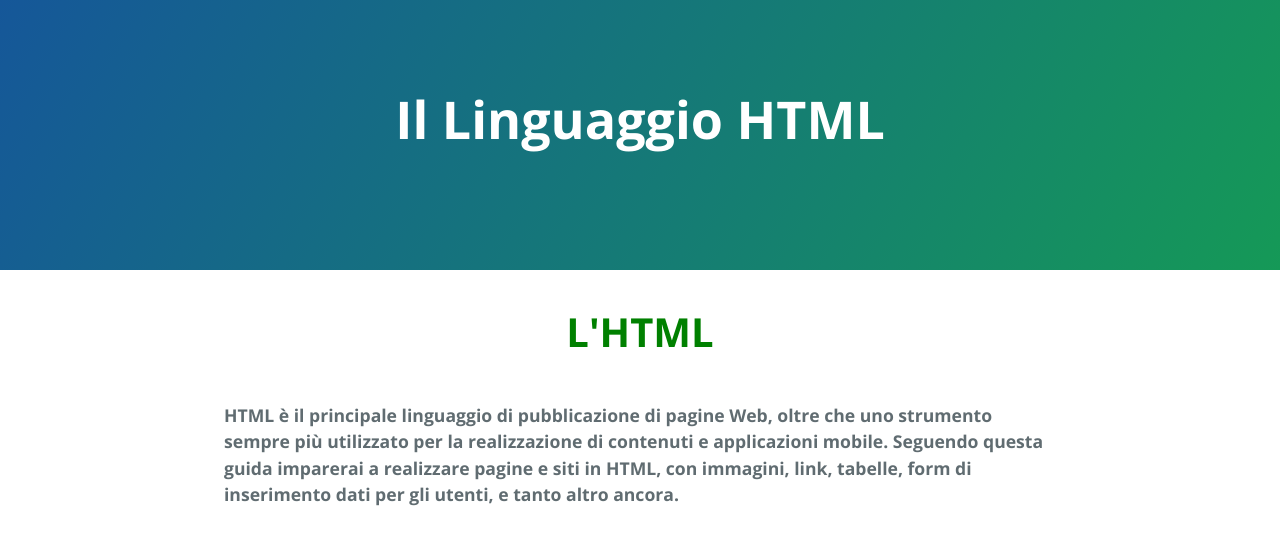
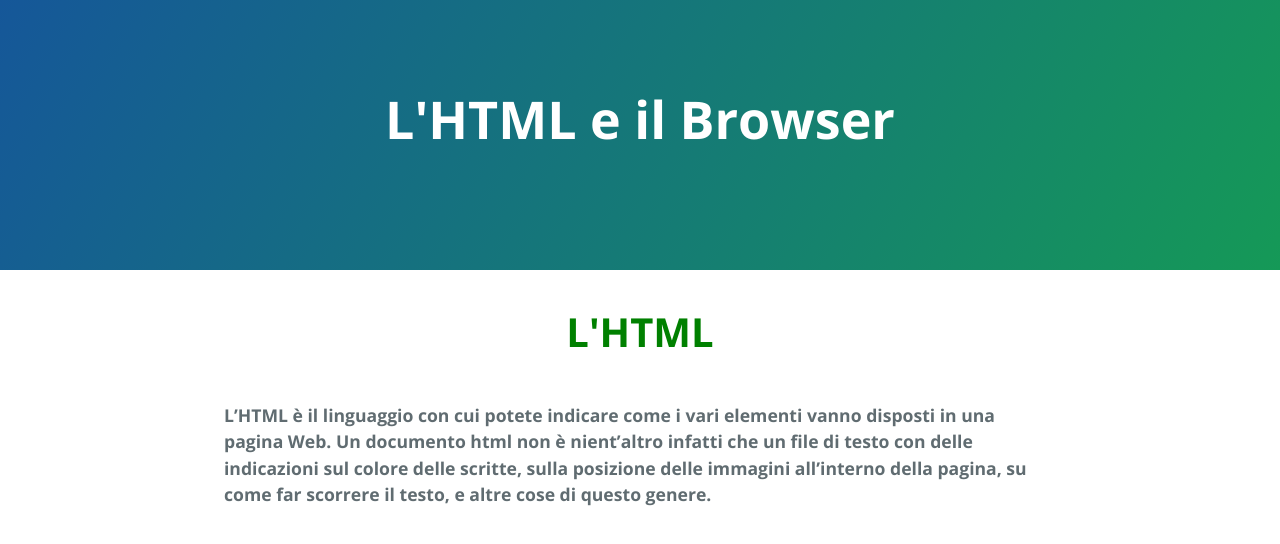
Before and after one commit to Gianmarco-Orru/gianmarco-orru.github.io, a plain HTML site: page introduzione.html in a window 1280 px wide. Drawn offline with nearby package versions, Linux system fonts and the light colour scheme.

Commit message:
Update introduzione.html

```diff
--- a/introduzione.html
+++ b/introduzione.html
@@ -2,7 +2,7 @@
 <html lang="en-us">
   <head>
     <meta charset="UTF-8">
-    <title>Il Linguaggio HTML</title>
+    <title>1.Introduzione</title>
     <meta name="viewport" content="width=device-width, initial-scale=1">
     <link rel="stylesheet" type="text/css" href="stylesheets/normalize.css" media="screen">
     <link href='https://fonts.googleapis.com/css?family=Open+Sans:400,700' rel='stylesheet' type='text/css'>
@@ -11,10 +11,10 @@
   </head>
   <body>
     <section class="page-header">
-      <h1 class="project-name">Il Linguaggio HTML</h1>
+      <h1 class="project-name">L'HTML e il Browser</h1>
       <h2 class="project-tagline"></h2>
     </section>
 
     <section class="main-content">
     <b><p style="font-size:40px;color:green;text-align:center">L'HTML</p></b>
-<b><p>HTML è il principale linguaggio di pubblicazione di pagine Web, oltre che uno strumento sempre più utilizzato per la realizzazione di contenuti e applicazioni mobile. Seguendo questa guida imparerai a realizzare pagine e siti in HTML, con immagini, link, tabelle, form di inserimento dati per gli utenti, e tanto altro ancora.</p></b>
+<b><p>L’HTML è il linguaggio con cui potete indicare come i vari elementi vanno disposti in una pagina Web. Un documento html non è nient’altro infatti che un file di testo con delle indicazioni sul colore delle scritte, sulla posizione delle immagini all’interno della pagina, su come far scorrere il testo, e altre cose di questo genere.</p></b>
```
